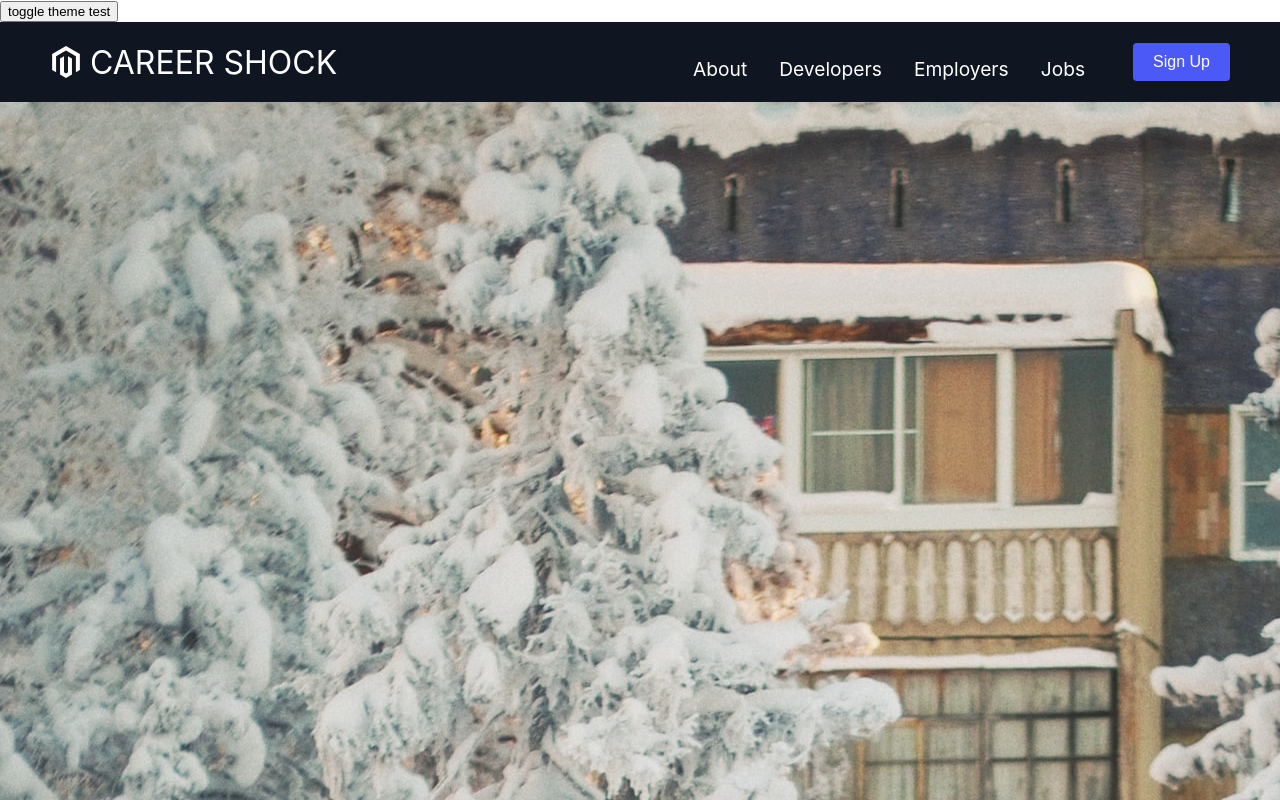
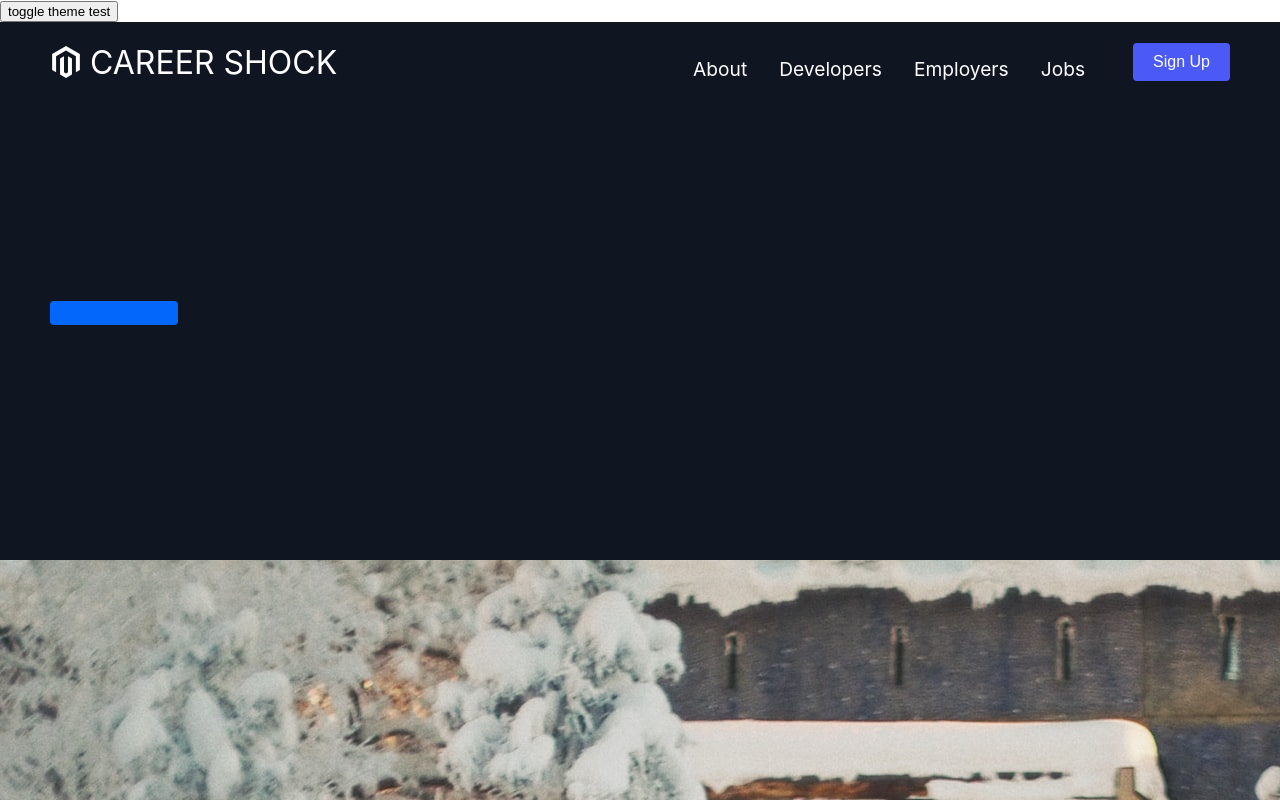
Before and after one commit to JS-Jr-Dev-Job-Board/react, a React (Create React App) app: page / in a window 1280 px wide. Shown: the top 800 px of the page. Built offline with nearby package versions, Linux system fonts and the light colour scheme.

Commit message:
Footer working

```diff
--- a/src/App.js
+++ b/src/App.js
@@ -37,9 +37,13 @@ const App = () => {
             <NavBar />
           </header>
           <main>
+            <InfoSection />
             <SignIn />
             <SignUp />
           </main>
+          <footer className = 'App-footer'>
+            <Footer />
+          </footer>
         </div>
       </React.Suspense>
     </ThemeProvider>
--- a/src/components/Footer/Footer.js
+++ b/src/components/Footer/Footer.js
@@ -1,6 +1,7 @@
 import React from 'react'
 // REACT ICONS
 import { FaFacebook, FaInstagram, FaTwitter, FaYoutube, FaLinkedin } from 'react-icons/fa'
+//import Copyright from 'react-copyright'
 
 // COMPONENT'S ELEMENTS
 import {
```
Also changed, not shown: src/assets/DarkLogo.svg (renamed from src/components/Navbar/DarkLogo.svg).
